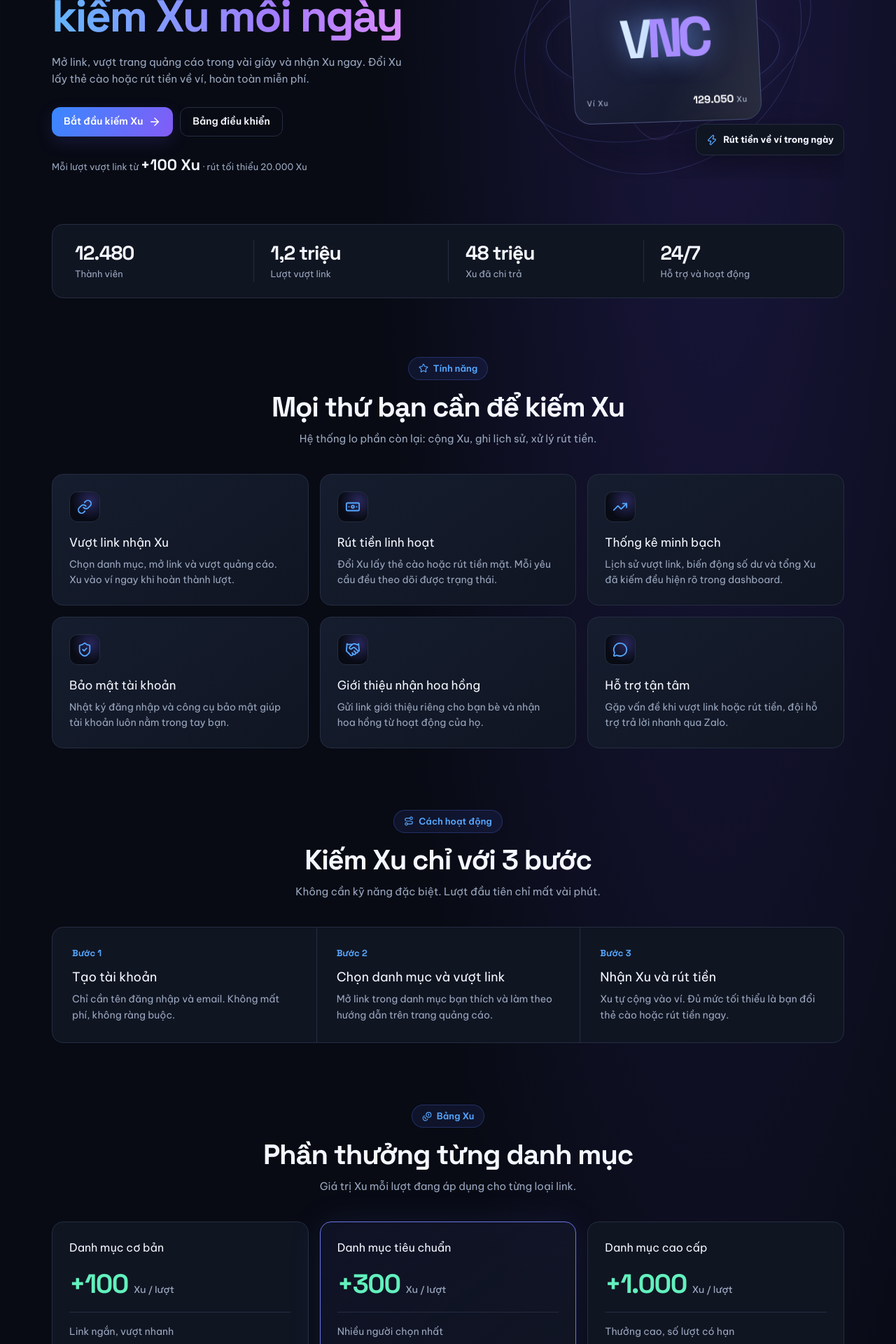
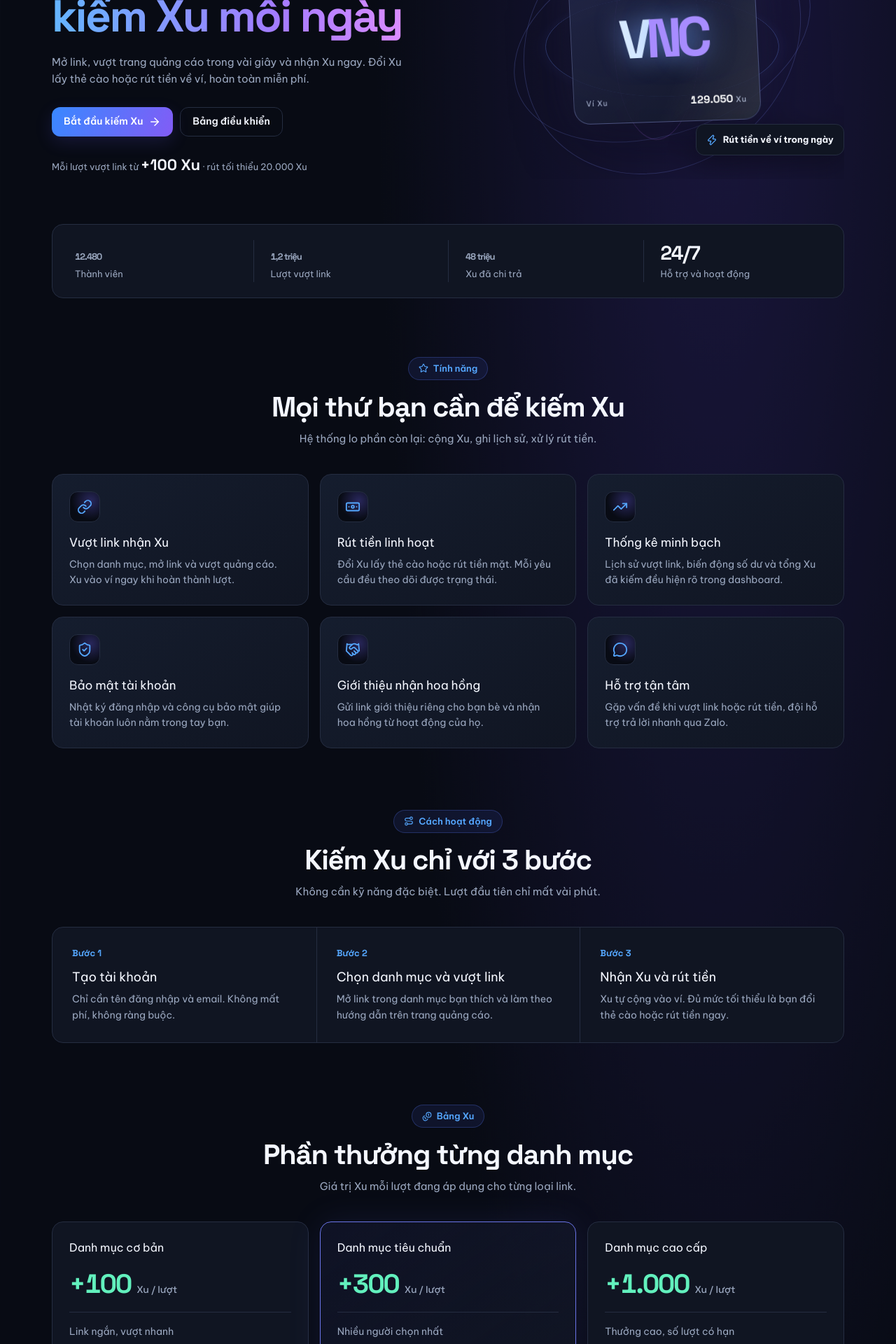
Before and after one commit to luzanmc/Vietnamdong-, a React (Vite) app in the folder client/: page / in a window 1280 px wide. Shown: the part 280-2200 px from the top of the page at 70% size. Built offline with nearby package versions, Linux system fonts and the light colour scheme; no server answers.

Commit message:
feat(landing): smooth scroll reveal animations and add ease-out count-up numbers

```diff
--- a/client/src/pages/Landing.css
+++ b/client/src/pages/Landing.css
@@ -237,6 +237,52 @@ html:not(.dark) .vnd-landing-page,
   padding: 28px 0 56px;
 }
 
+/* First-load smooth entrance animations */
+@keyframes topbarSlideDown {
+  from {
+    opacity: 0;
+    transform: translateY(-14px);
+  }
+  to {
+    opacity: 1;
+    transform: translateY(0);
+  }
+}
+
+@keyframes heroCopyEntrance {
+  from {
+    opacity: 0;
+    transform: translateY(28px);
+  }
+  to {
+    opacity: 1;
+    transform: translateY(0);
+  }
+}
+
+@keyframes heroArtEntrance {
+  from {
+    opacity: 0;
+    transform: translateY(32px) scale(0.97);
+  }
+  to {
+    opacity: 1;
+    transform: translateY(0) scale(1);
+  }
+}
+
+.vnd-landing-page.js .topbar {
+  animation: topbarSlideDown 0.85s cubic-bezier(0.16, 1, 0.3, 1) forwards;
+}
+
+.vnd-landing-page.js .hero .copy {
+  animation: heroCopyEntrance 0.95s cubic-bezier(0.16, 1, 0.3, 1) 0.12s both;
+}
+
+.vnd-landing-page.js .hero .art {
+  animation: heroArtEntrance 1.05s cubic-bezier(0.16, 1, 0.3, 1) 0.22s both;
+}
+
 .vnd-landing-page .copy {
   width: 100%;
 }
@@ -1145,17 +1191,22 @@ html:not(.dark) .vnd-landing-page,
 
 .vnd-landing-page.js .rv {
   opacity: 0;
-  transform: translateY(26px);
-  transition: opacity .7s ease var(--d, 0s), transform .7s ease var(--d, 0s);
+  transform: translateY(32px);
+  transition: opacity 0.95s cubic-bezier(0.16, 1, 0.3, 1) var(--d, 0s),
+              transform 0.95s cubic-bezier(0.16, 1, 0.3, 1) var(--d, 0s);
+  will-change: opacity, transform;
 }
 
 .vnd-landing-page.js .rv.in {
   opacity: 1;
   transform: none;
+  will-change: auto;
 }
 
 .vnd-landing-page.js .qa.rv {
-  transition: opacity .7s ease var(--d, 0s), transform .7s ease var(--d, 0s), border-color .25s, background .25s, box-shadow .25s;
+  transition: opacity 0.95s cubic-bezier(0.16, 1, 0.3, 1) var(--d, 0s),
+              transform 0.95s cubic-bezier(0.16, 1, 0.3, 1) var(--d, 0s),
+              border-color .25s, background .25s, box-shadow .25s;
 }
 
 .vnd-landing-page .pay-grid {
--- a/client/src/pages/Landing.tsx
+++ b/client/src/pages/Landing.tsx
@@ -24,6 +24,106 @@ function fmt(n: number) {
 
 function pick<T>(arr: T[]): T {
   return arr[Math.floor(Math.random() * arr.length)];
+}
+
+interface CountUpProps {
+  end: number;
+  duration?: number;
+  decimals?: number;
+  prefix?: string;
+  suffix?: string;
+  separator?: string;
+  decimalSeparator?: string;
+}
+
+function CountUp({
+  end,
+  duration = 1800,
+  decimals = 0,
+  prefix = '',
+  suffix = '',
+  separator = '.',
+  decimalSeparator = ','
+}: CountUpProps) {
+  const [displayValue, setDisplayValue] = useState(0);
+  const ref = useRef<HTMLSpanElement>(null);
+  const [hasStarted, setHasStarted] = useState(false);
+  const prevEndRef = useRef(0);
+
+  useEffect(() => {
+    const el = ref.current;
+    if (!el) return;
+
+    if ('IntersectionObserver' in window) {
+      const observer = new IntersectionObserver(
+        (entries) => {
+          if (entries[0].isIntersecting) {
+            setHasStarted(true);
+            observer.disconnect();
+          }
+        },
+        { threshold: 0.1 }
+      );
+      observer.observe(el);
+      return () => observer.disconnect();
+    } else {
+      setHasStarted(true);
+    }
+  }, []);
+
+  useEffect(() => {
+    if (!hasStarted) return;
+    if (window.matchMedia('(prefers-reduced-motion: reduce)').matches) {
+      setDisplayValue(end);
+      prevEndRef.current = end;
+      return;
+    }
+
+    const startVal = prevEndRef.current;
+    const endVal = end;
+    const diff = endVal - startVal;
+    const animDuration = startVal === 0 ? duration : Math.min(duration, 700);
+    let startTime: number | null = null;
+    let frameId: number;
+
+    const step = (timestamp: number) => {
+      if (!startTime) startTime = timestamp;
+      const elapsed = timestamp - startTime;
+      const progress = Math.min(elapsed / animDuration, 1);
+
+      // Ease-out cubic: lướt nhanh rồi giảm tốc nhẹ nhàng và êm ái
+      const ease = 1 - Math.pow(1 - progress, 3);
+      const current = startVal + diff * ease;
+
+      setDisplayValue(current);
+
+      if (progress < 1) {
+        frameId = requestAnimationFrame(step);
+      } else {
+        setDisplayValue(endVal);
+        prevEndRef.current = endVal;
+      }
+    };
+
+    frameId = requestAnimationFrame(step);
+    return () => cancelAnimationFrame(frameId);
+  }, [hasStarted, end, duration]);
+
+  const formatted = (() => {
+    const fixed = displayValue.toFixed(decimals);
+    const [intPart, decPart] = fixed.split('.');
+    const intFormatted = intPart.replace(/\B(?=(\d{3})+(?!\d))/g, separator);
+    if (decimals > 0 && decPart !== undefined) {
+      return `${intFormatted}${decimalSeparator}${decPart}`;
+    }
+    return intFormatted;
+  })();
+
+  return (
+    <span ref={ref} className="count-up-num font-mono-nums">
+      {prefix}{formatted}{suffix}
+    </span>
+  );
 }
 
 const REVIEWS = [
@@ -122,12 +222,12 @@ export default function Landing() {
     const root = containerRef.current;
     if (!root) return;
 
-    // Set delay for grid items
+    // Set smooth stagger delay for grid items
     const grids = root.querySelectorAll('.grid3, .rates, .steps, .faq');
     grids.forEach((g) => {
       Array.from(g.children).forEach((c, idx) => {
         (c as HTMLElement).classList.add('rv');
-        (c as HTMLElement).style.setProperty('--d', `${idx * 0.08}s`);
+        (c as HTMLElement).style.setProperty('--d', `${idx * 0.12}s`);
       });
     });
 
@@ -145,7 +245,7 @@ export default function Landing() {
             }
           });
         },
-        { threshold: 0.12, rootMargin: '0px 0px -40px 0px' }
+        { threshold: 0.08, rootMargin: '0px 0px -40px 0px' }
       );
       els.forEach((e) => io.observe(e));
       return () => io.disconnect();
@@ -289,7 +389,7 @@ export default function Landing() {
                 <div className="card-bottom">
                   <span>Ví Xu</span>
                   <span>
-                    <b id="bal">{fmt(total)}</b> Xu
+                    <b id="bal"><CountUp end={total} separator="." /></b> Xu
                   </span>
                 </div>
               </div>
@@ -341,15 +441,21 @@ export default function Landing() {
           {/* Stats Section */}
           <div className="stats">
             <div>
-              <b>12.480</b>
+              <b>
+                <CountUp end={12480} separator="." />
+              </b>
               <span>Thành viên</span>
             </div>
             <div>
-              <b>1,2 triệu</b>
+              <b>
+                <CountUp end={1.2} decimals={1} decimalSeparator="," suffix=" triệu" />
+              </b>
               <span>Lượt vượt link</span>
             </div>
             <div>
-              <b>48 triệu</b>
+              <b>
+                <CountUp end={48} suffix=" triệu" />
+              </b>
               <span>Xu đã chi trả</span>
             </div>
             <div>
@@ -457,7 +563,7 @@ export default function Landing() {
               <div className="rate">
                 <h3>Danh mục cơ bản</h3>
                 <div className="amt">
-                  +100 <small>Xu / lượt</small>
+                  <CountUp end={100} prefix="+" /> <small>Xu / lượt</small>
                 </div>
                 <ul>
                   <li>Link ngắn, vượt nhanh</li>
@@ -471,7 +577,7 @@ export default function Landing() {
               <div className="rate hot">
                 <h3>Danh mục tiêu chuẩn</h3>
                 <div className="amt">
-                  +300 <small>Xu / lượt</small>
+                  <CountUp end={300} prefix="+" /> <small>Xu / lượt</small>
                 </div>
                 <ul>
                   <li>Nhiều người chọn nhất</li>
@@ -485,7 +591,7 @@ export default function Landing() {
               <div className="rate">
                 <h3>Danh mục cao cấp</h3>
                 <div className="amt">
-                  +1.000 <small>Xu / lượt</small>
+                  <CountUp end={1000} prefix="+" separator="." /> <small>Xu / lượt</small>
                 </div>
                 <ul>
                   <li>Thưởng cao, số lượt có hạn</li>
@@ -546,11 +652,15 @@ export default function Landing() {
                 </div>
                 <div className="mock-stats">
                   <div>
-                    <b>48 triệu</b>
+                    <b>
+                      <CountUp end={48} suffix=" triệu" />
+                    </b>
                     <span>Xu đã chi trả</span>
                   </div>
                   <div>
-                    <b>1,2 triệu</b>
+                    <b>
+                      <CountUp end={1.2} decimals={1} decimalSeparator="," suffix=" triệu" />
+                    </b>
                     <span>Lượt vượt link</span>
                   </div>
                 </div>
```
